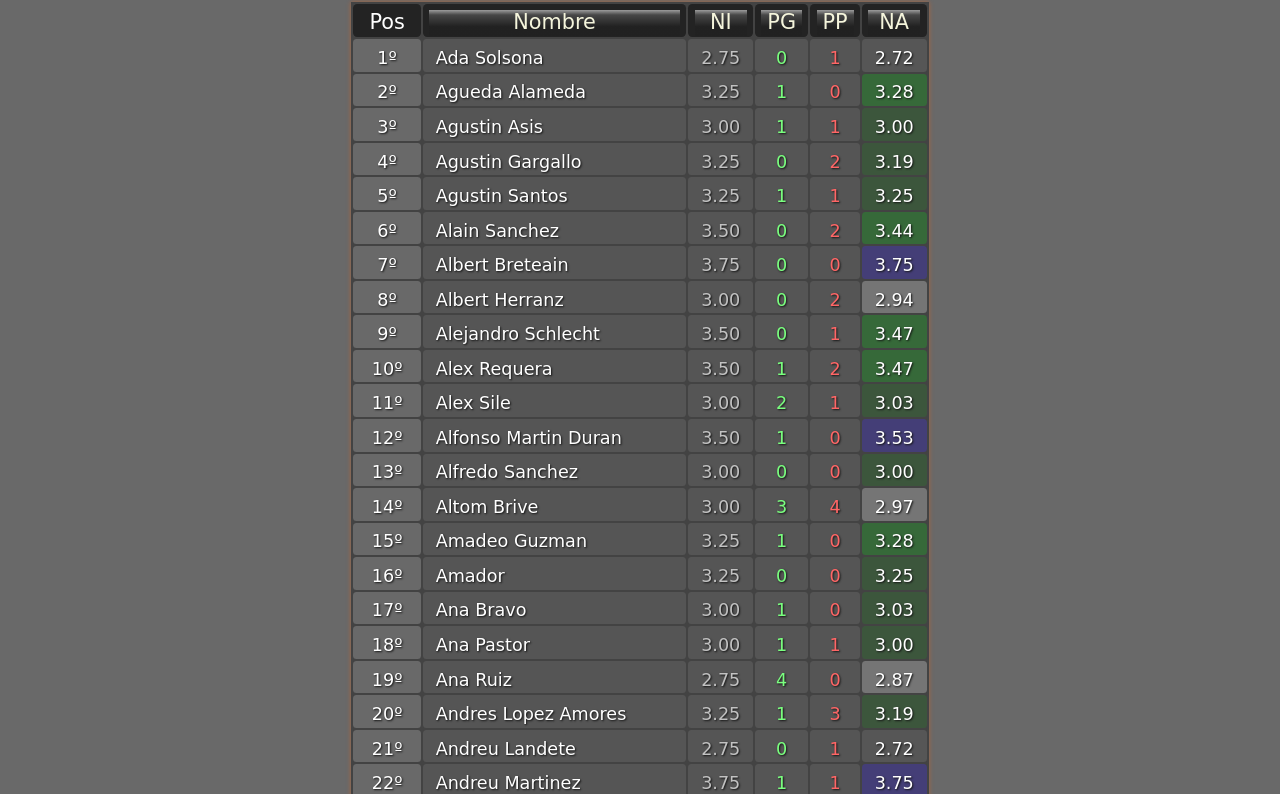
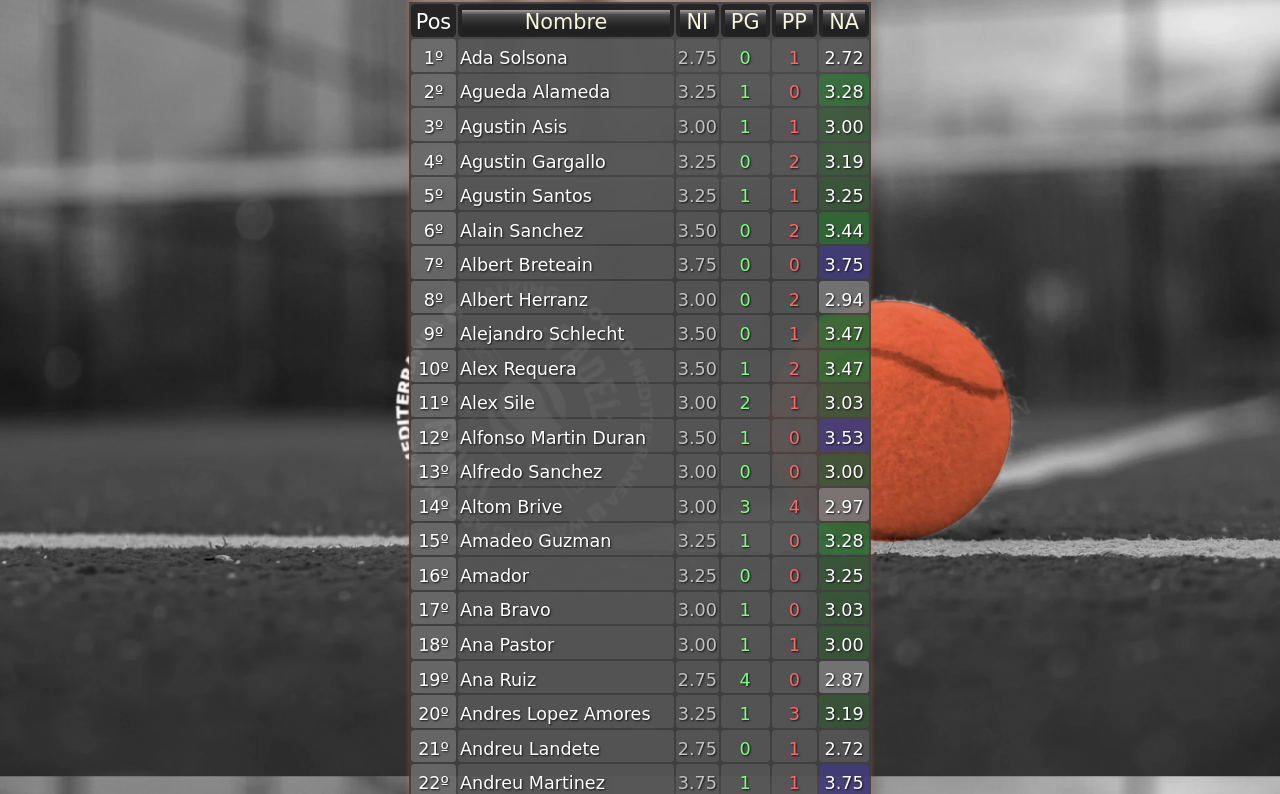
Before and after one commit to ikerodeg/padelRank, a plain HTML site: page public/html/clasificacion.html in a window 1280 px wide. Shown: the part 77-871 px from the top of the page. Drawn offline with Linux system fonts and the light colour scheme; a web font is replaced by a local one.

Commit message:
Add files via upload

```diff
--- a/public/css/clasifica.css
+++ b/public/css/clasifica.css
@@ -19,8 +19,9 @@ body {
   background-image: url('../../assets/img/wallPaper_10e.webp');
   background-repeat: no-repeat;
   background-position: center;
-  background-size: contain;
+  background-size: cover;
   background-attachment: fixed;
+  background-clip: content-box;
 }
 
 /* ---------------------- Header ----------------------- */
@@ -60,7 +61,7 @@ body {
 footer {
   padding: 0.2em;
   border-radius: 0.3em;
-  inline-size: clamp(300px, 75vw, 600px);
+  inline-size: 70vw;
   margin-inline: auto;
   margin-block: 3em;
   background-color: hsla(0, 0%, 0%, 0.325);
@@ -76,6 +77,7 @@ footer p {
 /* ------------------------ Tabla -------------------------- */
 
 .tabla-jugadores {
+  max-width: 100%;
   margin-inline: auto;
   box-shadow: 0 0 0.3em hsla(22, 100%, 50%, 0.428);
   color: hsl(0, 0%, 100%);
@@ -88,7 +90,7 @@ footer p {
   font-size: 1.3rem;
   font-weight: 400;
   padding-block-start: 0.3em;
-  padding-inline: 0.3em;
+  padding-inline: 0.2em;
 }
 
 .tabla-jugadores td {
@@ -96,8 +98,7 @@ footer p {
   border-radius: 0.2em;
   padding-block-start: 0.5em;
   padding-block-end: 0.2em;
-  padding-inline-start: 0.2em;
-  padding-inline-end: 0.2em;
+  padding-inline: 0.1em;
   background-color: hsla(0, 0%, 41%, 0.491);
   text-shadow: 1px 1px 2px rgb(20, 20, 20);
 }
@@ -109,13 +110,11 @@ footer p {
 
 .tabla-jugadores td:not(:nth-child(2)) {
   text-align: center;
-  padding-inline-start: 1vw;
-  padding-inline-end: 1vw;
+  padding-inline-start: 0.1em;
 }
 
 .tabla-jugadores td:nth-child(2) {
-  padding-inline-start: 1vw;
-  padding-inline-end: 3vw;
+  padding-inline-start: 0.1em;
 }
 
 .tabla-jugadores td:nth-child(3) {
```
